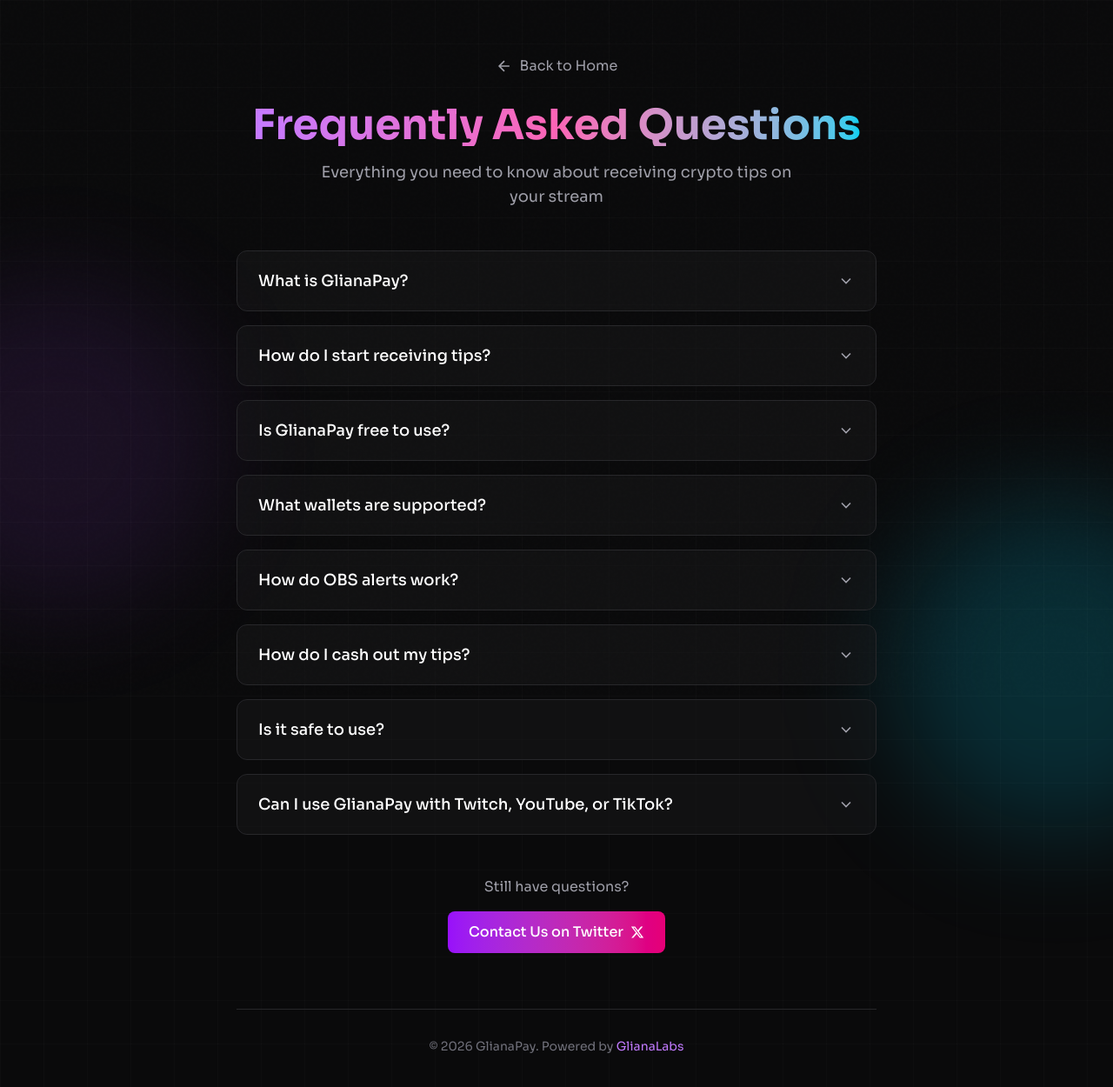
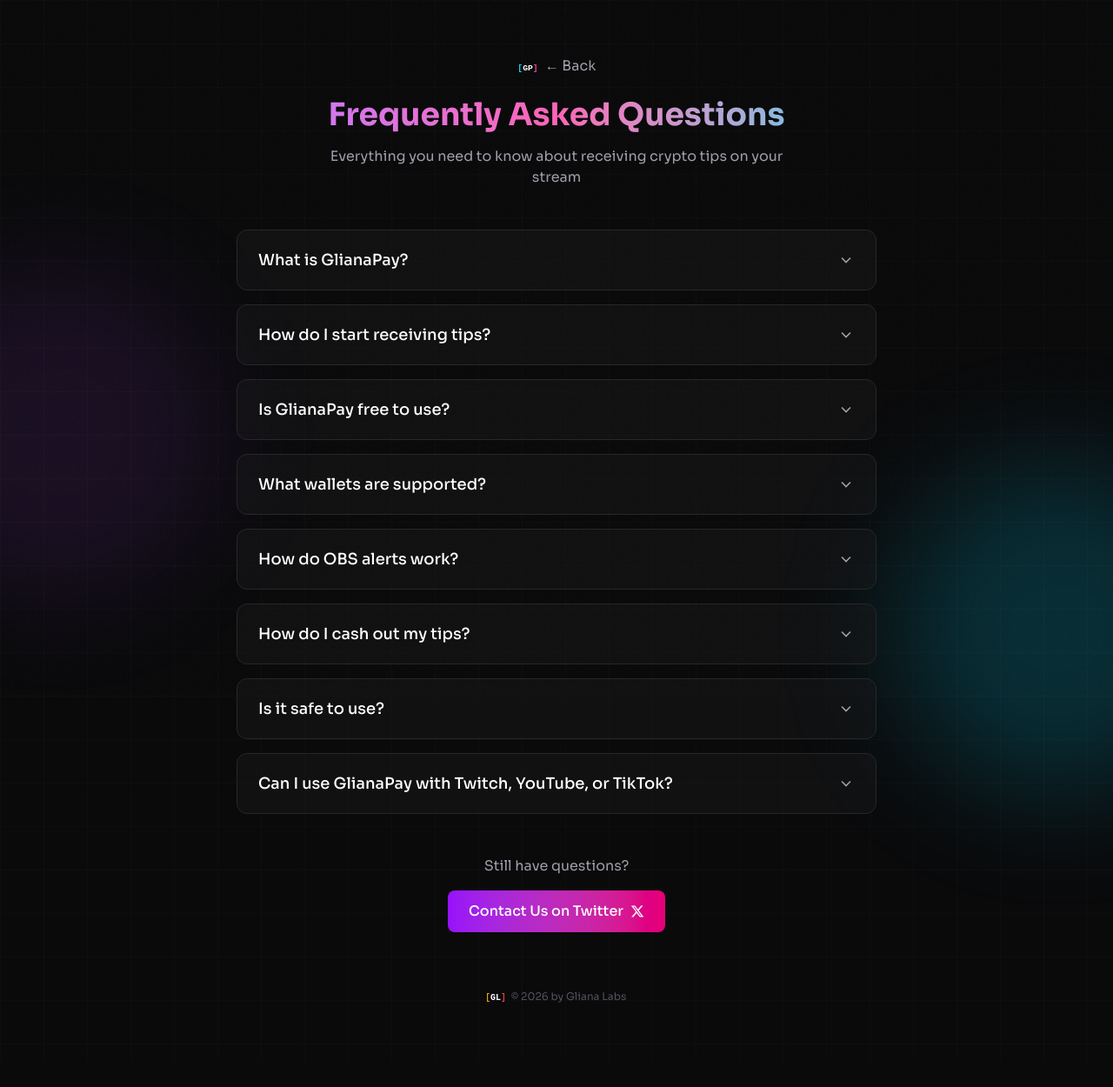
Before and after one commit to Gliana-Labs/gliana-pay-web, a SvelteKit app: page /faq in a window 1280 px wide. Shown: the top 1250 px of the page at 87% size. After the commit the page ends 1220 px from the top, so only its background shows below. Built offline with nearby package versions, Linux system fonts and the light colour scheme.

Commit message:
fix: update back buttons and fix fonts
- Use logo + arrow back style on How, Docs, FAQ pages
- Reduce font sizes on FAQ to match other pages
- Update FAQ footer to match homepage style

```diff
--- a/src/routes/docs/+page.svelte
+++ b/src/routes/docs/+page.svelte
@@ -21,11 +21,9 @@
 
   <div class="relative z-10 min-h-screen px-4 py-16">
     <!-- Back to Home -->
-    <a href="/" class="inline-flex items-center gap-2 text-zinc-400 hover:text-white transition-colors mb-8">
-      <svg class="w-5 h-5" fill="none" stroke="currentColor" viewBox="0 0 24 24">
-        <path stroke-linecap="round" stroke-linejoin="round" stroke-width="2" d="M10 19l-7-7m0 0l7-7m-7 7h18"/>
-      </svg>
-      Back to Home
+    <a href="/" class="inline-flex items-center gap-2 text-zinc-400 hover:text-white transition-colors mb-6">
+      <img src="/logo.svg" alt="GlianaPay" class="w-6 h-6 bg-transparent rounded-lg" />
+      ← Back
     </a>
 
     <!-- Header -->
--- a/src/routes/faq/+page.svelte
+++ b/src/routes/faq/+page.svelte
@@ -75,16 +75,14 @@
   <div class="relative z-10 max-w-3xl mx-auto px-4 py-16">
     <!-- Header -->
     <div class="text-center mb-12">
-      <a href="/" class="inline-flex items-center gap-2 text-zinc-400 hover:text-white transition-colors mb-8">
-        <svg xmlns="http://www.w3.org/2000/svg" class="w-5 h-5" viewBox="0 0 24 24" fill="none" stroke="currentColor" stroke-width="2">
-          <path d="M19 12H5M12 19l-7-7 7-7"/>
-        </svg>
-        Back to Home
+      <a href="/" class="inline-flex items-center gap-2 text-zinc-400 hover:text-white transition-colors mb-6">
+        <img src="/logo.svg" alt="GlianaPay" class="w-6 h-6 bg-transparent rounded-lg" />
+        ← Back
       </a>
-      <h1 class="text-4xl md:text-5xl font-bold mb-4 bg-gradient-to-r from-purple-400 via-pink-400 to-cyan-400 bg-clip-text text-transparent">
+      <h1 class="text-3xl md:text-4xl font-bold mb-4 bg-gradient-to-r from-purple-400 via-pink-400 to-cyan-400 bg-clip-text text-transparent">
         Frequently Asked Questions
       </h1>
-      <p class="text-zinc-400 text-lg max-w-xl mx-auto">
+      <p class="text-zinc-400 text-base max-w-xl mx-auto">
         Everything you need to know about receiving crypto tips on your stream
       </p>
     </div>
@@ -135,9 +133,14 @@
     </div>
 
     <!-- Footer -->
-    <footer class="mt-16 pt-8 border-t border-zinc-800 text-center text-zinc-500 text-sm">
-      <p>&copy; {new Date().getFullYear()} GlianaPay. Powered by <a href="https://glianalabs.com" class="text-purple-400 hover:text-purple-300">GlianaLabs</a></p>
-    </footer>
+    <div class="mt-16 text-center">
+      <a href="https://glianalabs.com" target="_blank" class="flex items-center justify-center gap-2 hover:opacity-80 transition-opacity">
+        <img src="/gl-logo.svg" alt="gliana" class="h-5 w-auto" />
+        <span class="text-zinc-600 text-xs">
+          &copy; {new Date().getFullYear()} by Gliana Labs
+        </span>
+      </a>
+    </div>
   </div>
 </div>
 
--- a/src/routes/how/+page.svelte
+++ b/src/routes/how/+page.svelte
@@ -21,11 +21,9 @@
 
   <div class="relative z-10 min-h-screen px-4 py-16">
     <!-- Back to Home -->
-    <a href="/" class="inline-flex items-center gap-2 text-zinc-400 hover:text-white transition-colors mb-8">
-      <svg class="w-5 h-5" fill="none" stroke="currentColor" viewBox="0 0 24 24">
-        <path stroke-linecap="round" stroke-linejoin="round" stroke-width="2" d="M10 19l-7-7m0 0l7-7m-7 7h18"/>
-      </svg>
-      Back to Home
+    <a href="/" class="inline-flex items-center gap-2 text-zinc-400 hover:text-white transition-colors mb-6">
+      <img src="/logo.svg" alt="GlianaPay" class="w-6 h-6 bg-transparent rounded-lg" />
+      ← Back
     </a>
 
     <!-- Header -->
```
